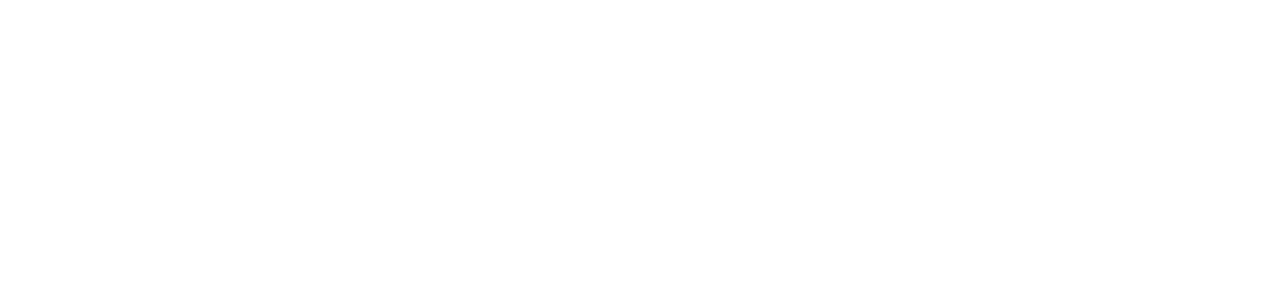
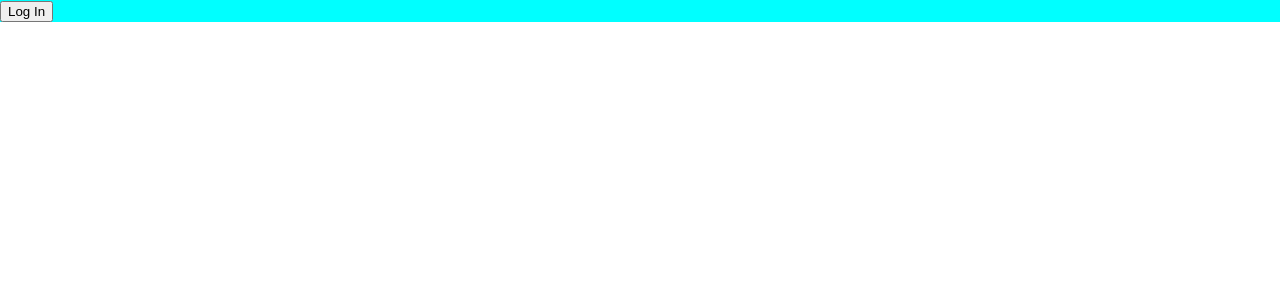
Before and after one commit to ophren/CoVent, a React (Create React App) app in the folder client/: page / in a window 1280 px wide. Shown: the top 300 px of the page. Built offline with nearby package versions, Linux system fonts and the light colour scheme.

Commit message:
add raw loginButton and SystemFucntion

```diff
--- /dev/null
+++ b/client/src/components/TopBarLandingPageLogInButton/TopBarLandingPageLogInButton.tsx
@@ -0,0 +1,25 @@
+import React, { ReactElement } from 'react'
+import { useSelector } from 'react-redux'
+import { RootState } from '../../types/combinedStoreTypes'
+
+const USER_LOGGED_IN_TEXT = 'Log In'
+const USER_LOGGED_OUT_TEXT = 'Log Out'
+
+
+export const TopBarLandingPageLogInButton = (): ReactElement => {
+let userLoggedIn = useSelector((state:RootState) => state.system.loggedIn)
+
+
+
+  return (
+    <div>
+      {userLoggedIn
+        ? <button onClick="logout functio">{USER_LOGGED_OUT_TEXT}</button>
+      : <button onClick="">{USER_LOGGED_IN_TEXT}</button>
+      }
+    </div>
+  )
+
+
+
+}
--- a/client/src/components/landingPage/landingPage.tsx
+++ b/client/src/components/landingPage/landingPage.tsx
@@ -5,6 +5,7 @@
 
 import { useDispatch } from 'react-redux'
 import { setUserName } from '../../redux/userState/userActions';
+import { TopBarLandingPage } from '../topBarLandingPage/topBarLandingPage';
 
 
 
@@ -23,6 +24,7 @@
 
   return (
     <div className="landing_page_container">
+      <TopBarLandingPage />
 
 
 
--- a/client/src/components/landingPage/topBarLandingPage/topBarLandingPage.tsx
+++ b/client/src/components/topBarLandingPage/topBarLandingPage.tsx
@@ -1,4 +1,5 @@
 import React, { ReactElement } from 'react'
+import { TopBarLandingPageLogInButton } from '../TopBarLandingPageLogInButton/TopBarLandingPageLogInButton'
 
 
 export const TopBarLandingPage =
@@ -7,7 +8,7 @@
     return (<div
       className="top_bar_landing_page_container"
     >
-      <TopBarLandingPageLogInButton />
+      <TopBarLandingPageLogInButton/>
 
     </div>)
   }
```
Also changed, not shown: client/src/utils/systemFunction.ts (added, +7 -0 lines), client/src/components/topBarLandingPage/topBarLandingPage.css (added), 1 other file (tests, documents, lock files or other folders).
